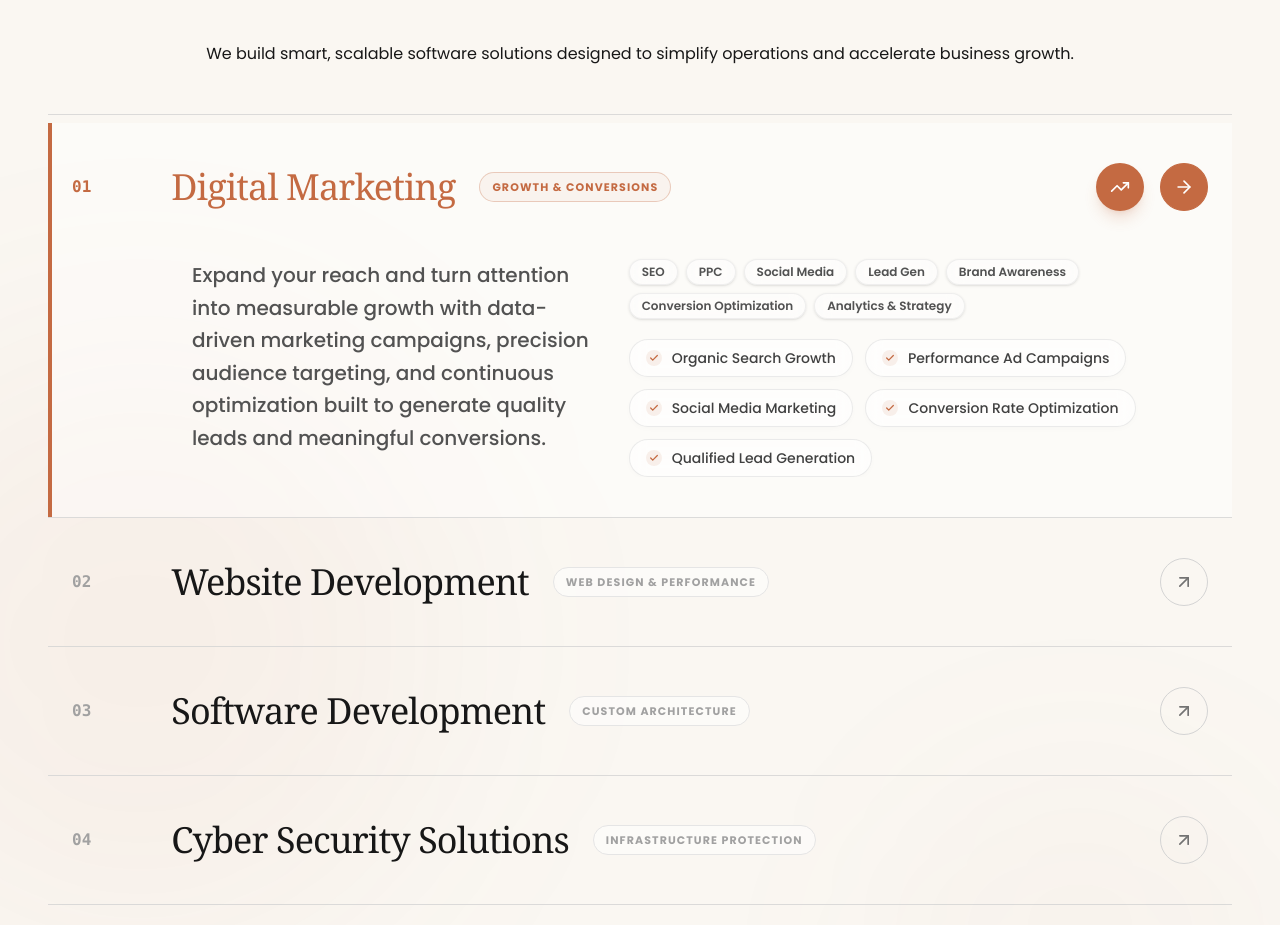
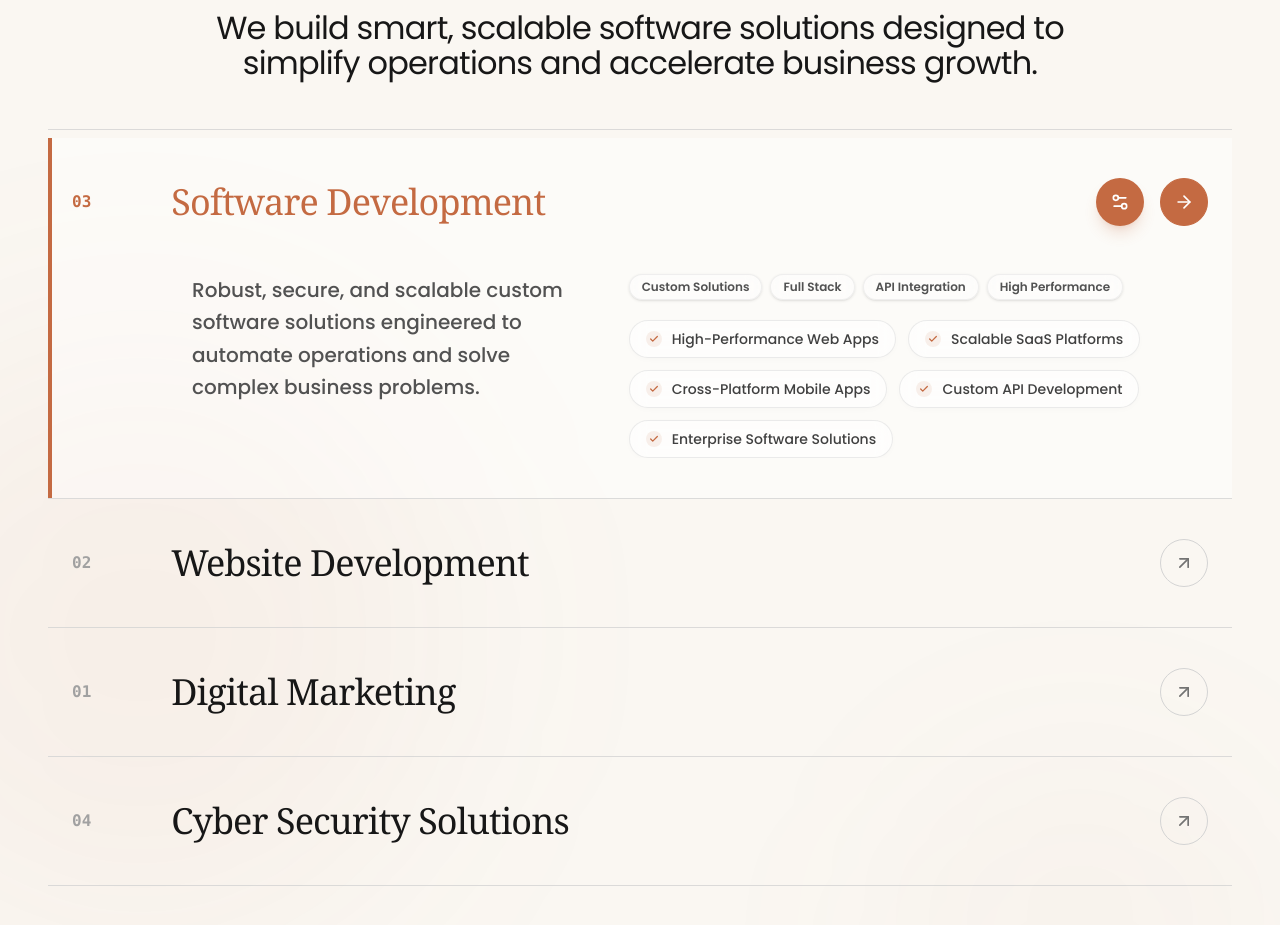
Before and after one commit to Amansingh843369/Digital_factory, a Next.js app: page / in a window 1280 px wide. Shown: the part 1960-2885 px from the top of the page. Built offline with nearby package versions, Linux system fonts and the light colour scheme.

Commit message:
Auto update

```diff
--- a/components/services.tsx
+++ b/components/services.tsx
@@ -14,10 +14,54 @@ import {
 } from "lucide-react";
 
 const services = [
+    {
+    id: "03",
+    title: "Software Development",
+    tag: "Custom Architecture",
+    description: "Robust, secure, and scalable custom software solutions engineered to automate operations and solve complex business problems.",
+    icon: Settings2,
+    features: [
+      "High-Performance Web Apps",
+      "Scalable SaaS Platforms",
+      "Cross-Platform Mobile Apps",
+      "Custom API Development",
+      "Enterprise Software Solutions",
+    ],
+    techs: [
+      "Custom Solutions",
+      "Full Stack",
+      "API Integration",
+      "High Performance"
+    ],
+    link: "/services/software-development"
+  },
+
+  {
+    id: "02",
+    title: "Website Development",
+
+    description: "Fast, responsive, and visually stunning websites crafted around your brand identity, built to deliver seamless user experiences, strengthen your digital presence, and turn visitors into loyal customers.",
+    icon: MonitorSmartphone,
+    features: [
+      "Premium Business Websites",
+      "High-Converting E-Commerce",
+      "Conversion-Focused Landing Pages",
+      "Responsive Web Experiences",
+      "Custom UI & Interactions",
+    ],
+    techs: [
+      "Next.js",
+      "React",
+      "Modern UI/UX",
+      "Node.js ",
+      "Conversion Optimized",
+    ],
+    link: "/services/web-development"
+  },
   {
     id: "01",
     title: "Digital Marketing",
-    tag: "Growth & Conversions",
+
     description: "Expand your reach and turn attention into measurable growth with data-driven marketing campaigns, precision audience targeting, and continuous optimization built to generate quality leads and meaningful conversions.",
     icon: TrendingUp,
     features: [
@@ -39,52 +83,9 @@ const services = [
     link: "/services/digital-marketing"
   },
   {
-    id: "02",
-    title: "Website Development",
-    tag: "Web Design & Performance",
-    description: "Fast, responsive, and visually stunning websites crafted around your brand identity, built to deliver seamless user experiences, strengthen your digital presence, and turn visitors into loyal customers.",
-    icon: MonitorSmartphone,
-    features: [
-      "Premium Business Websites",
-      "High-Converting E-Commerce",
-      "Conversion-Focused Landing Pages",
-      "Responsive Web Experiences",
-      "Custom UI & Interactions",
-    ],
-    techs: [
-      "Next.js",
-      "React",
-      "Modern UI/UX",
-      "Node.js ",
-      "Conversion Optimized",
-    ],
-    link: "/services/web-development"
-  },
-  {
-    id: "03",
-    title: "Software Development",
-    tag: "Custom Architecture",
-    description: "Robust, secure, and scalable custom software solutions engineered to automate operations and solve complex business problems.",
-    icon: Settings2,
-    features: [
-      "High-Performance Web Apps",
-      "Scalable SaaS Platforms",
-      "Cross-Platform Mobile Apps",
-      "Custom API Development",
-      "Enterprise Software Solutions",
-    ],
-    techs: [
-      "Custom Solutions",
-      "Full Stack",
-      "API Integration",
-      "High Performance"
-    ],
-    link: "/services/software-development"
-  },
-  {
     id: "04",
     title: "Cyber Security Solutions",
-    tag: "Infrastructure Protection",
+
     description: "Comprehensive enterprise security measures and protocols designed to guard your critical data and digital assets against threats.",
     icon: ShieldCheck,
     features: ["OWASP Top 10", "Data Protection", "IT Infrastructure Audits","Cyber Vadis", "Continuous Threat Monitoring"],
@@ -94,7 +95,7 @@ const services = [
   {
     id: "05",
     title: "Penetration Testing",
-    tag: "Offensive Security",
+
     description: "Simulated real-world cyber attacks to proactively find and patch security vulnerabilities before adversaries can exploit them.",
     icon: TerminalSquare,
     features: ["Web App Testing", "Network Testing", "API Security Testing" ,"Cloud Testing","Mobile Testing"],
@@ -104,7 +105,7 @@ const services = [
   {
     id: "06",
     title: "e-Office Management Security",
-    tag: "Secure Digital Office Solutions",
+
     description:
       "Secure and efficient e-office management solutions that streamline digital workflows, protect sensitive data, and improve organizational productivity.",
     icon: ShieldCheck,
@@ -148,10 +149,10 @@ export function Services() {
             <span>Our Capabilities</span>
           </div>
 
-          <h2 className=" text-3xl sm:text-5xl lg:text-[3rem] font-normal leading-[1.1] sm:leading-[1.1] tracking-tight max-w-4xl mx-auto">
+          <h2 className=" text-3xl sm:text-5xl lg:text-[2rem] font-normal leading-[1.1] sm:leading-[1.1] tracking-tight max-w-4xl mx-auto">
+           We build smart, scalable software solutions designed to simplify operations and accelerate business growth.
+          </h2>
 
-          </h2>
-          We build smart, scalable software solutions designed to simplify operations and accelerate business growth.
 
         </div>
 
@@ -194,12 +195,7 @@ export function Services() {
                         <ArrowUpRight className="inline-block md:hidden h-4 w-4 ml-2 opacity-50"/>
                       </h3>
 
-                      {/* Tag Badge */}
-                      <span className={`hidden lg:inline-block text-[11px] font-bold uppercase tracking-widest px-3 py-1.5 rounded-full border shrink-0 transition-colors duration-300 ${
-                        isActive ? "border-[#C46A42]/30 bg-[#C46A42]/5 text-[#C46A42]" : "border-neutral-200 bg-white/50 text-neutral-400"
-                      }`}>
-                        {service.tag}
-                      </span>
+
                     </div>
                   </div>
 
```
